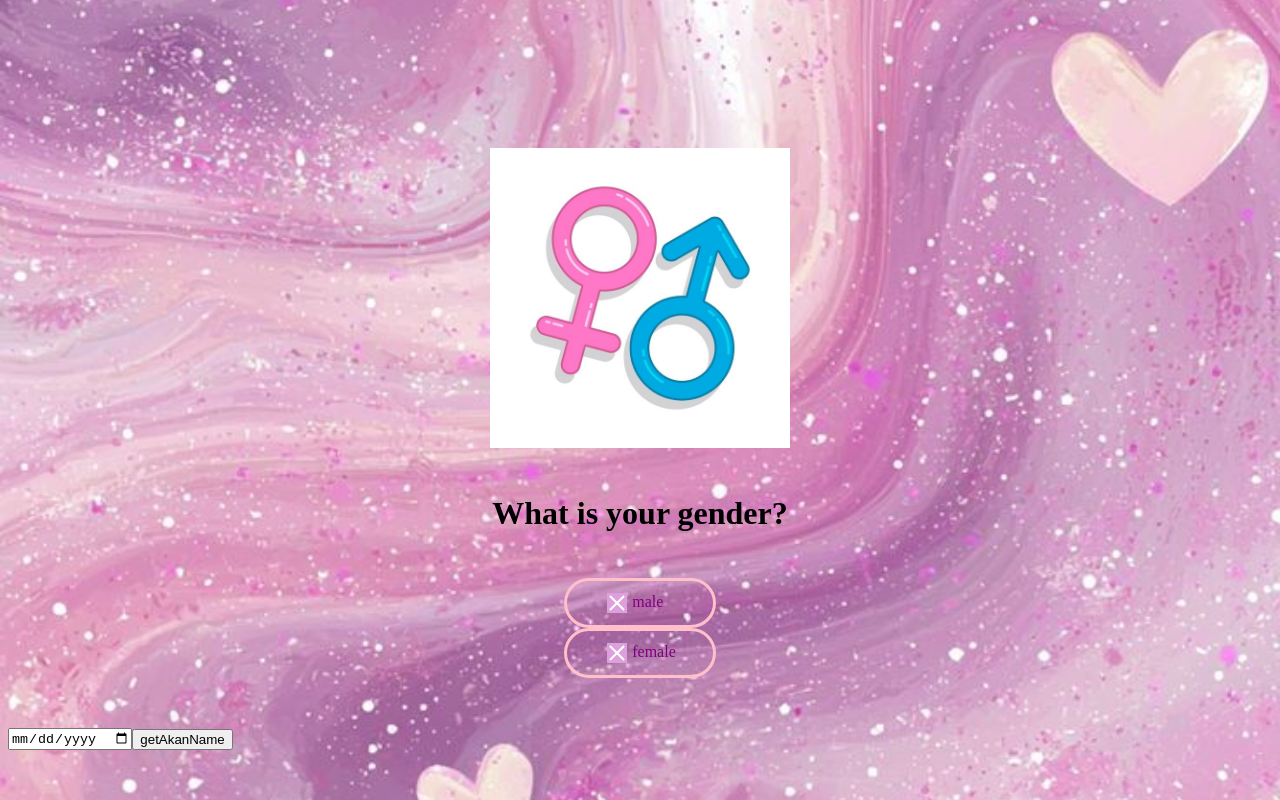
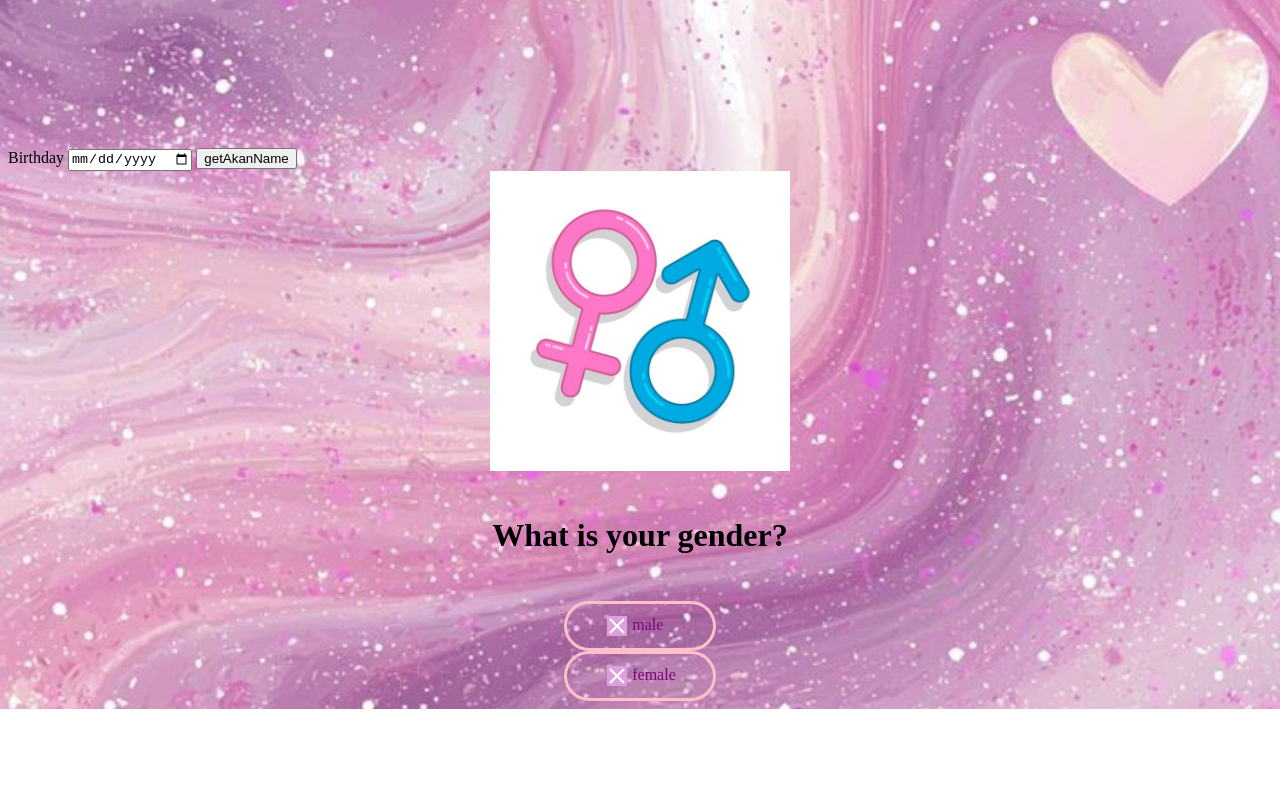
Before and after one commit to ibsituh/akan-name-generator, a plain HTML site: page index.html in a window 1280 px wide. Shown: the part 778-1578 px from the top of the page. After the commit the page ends 1487 px from the top, so only its background shows below. Drawn offline with Linux system fonts and the light colour scheme.

Commit message:
add code

```diff
--- a/index.html
+++ b/index.html
@@ -20,6 +20,12 @@
         </div>
 
     </div>
+    <form id="Akan-form">
+        <label for="birthday">Birthday</label>
+        <input type="date" id="birthday"required>
+        <button type="submit">getAkanName</button>
+    </form>
+    <div id="result"></div>
     <div class="image">
         <img src="asset/images/Free Vector _ Flat design male female symbols.jpg" alt="image">
         <h2>What is your gender?</h2>
@@ -39,11 +45,8 @@
         </div>
 
     </div>
-    <div class="input-box">
-        <input type="date" id="date">
-        <button>getAkanName</button>
 
-    </div>
+
 
   <script src="src/script.js"></script>
 </body>
```
